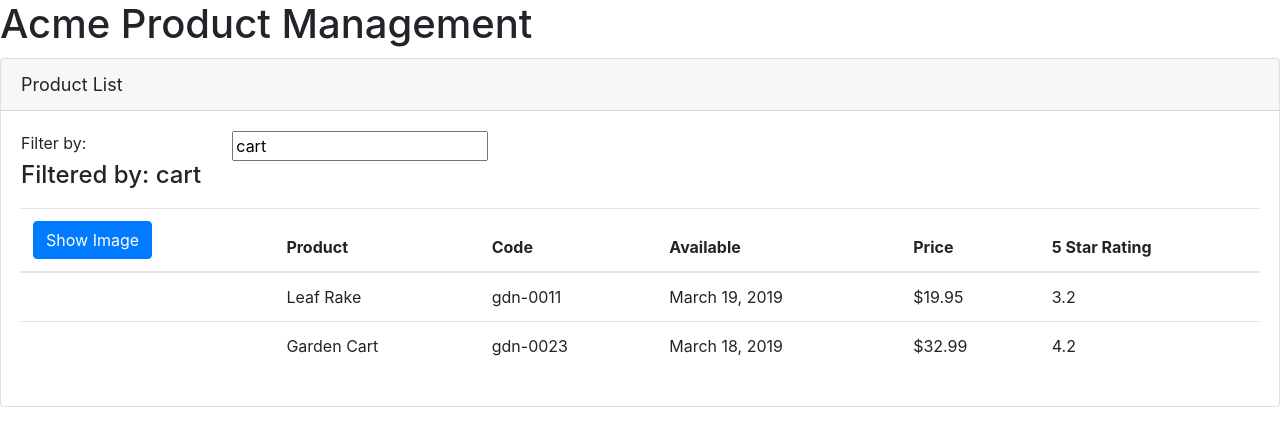
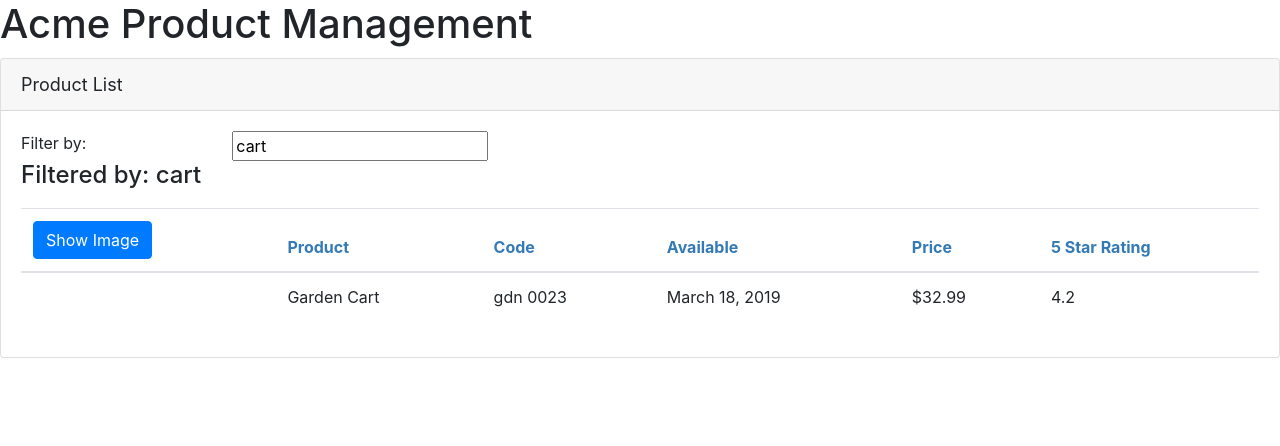
Before and after one commit to ojo88/angular-fundamentals, an Angular app: page / in a window 1280 px wide. Shown: the top 446 px of the page. Built offline with nearby package versions, Linux system fonts and the light colour scheme.

Commit message:
added filter by keyword feature. Learned about constructors, getters, setters, pipes and some css styling

```diff
--- a/src/app/app.module.ts
+++ b/src/app/app.module.ts
@@ -4,12 +4,13 @@
 
 import { AppComponent } from './app.component';
 import { ProductListComponent } from './products/product-list.component';
-
+import { ConvertToSpacesPipe } from './shared/convert-to-spaces.pipe';
 
 @NgModule({
   declarations: [
     AppComponent,
-    ProductListComponent
+    ProductListComponent,
+    ConvertToSpacesPipe
   ],
   imports: [
     BrowserModule,
--- /dev/null
+++ b/src/app/products/product-list.component.css
@@ -0,0 +1,3 @@
+thead {
+    color: #337AB7
+}
--- a/src/app/products/product-list.component.html
+++ b/src/app/products/product-list.component.html
@@ -34,7 +34,7 @@
                 </tr>
               </thead>
               <tbody>
-                <tr *ngFor= 'let product of products'>
+                <tr *ngFor= 'let product of filteredProducts'>
                   <td>
                     <img *ngIf = 'showImage'
                           [src] = 'product.imageUrl'
@@ -43,7 +43,7 @@
                           [style.margin.px] ='imageMargin'>
                   </td>
                   <td>{{product.productName}}</td>
-                  <td>{{product.productCode | lowercase }}</td>
+                  <td>{{product.productCode | lowercase | convertToSpaces: '-' }}</td>
                   <td>{{product.releaseDate}}</td>
                   <td>{{product.price | currency: 'USD':'symbol':'1.2-2'}}</td>
                   <td>{{product.starRating}}</td>
--- a/src/app/products/product-list.component.ts
+++ b/src/app/products/product-list.component.ts
@@ -1,17 +1,31 @@
-import { Component } from '@angular/core';
+import { Component, OnInit } from '@angular/core';
+import { IProduct } from './product';
 
 @Component({
     selector: 'pm-products',
-    templateUrl: './product-list.component.html'
+    templateUrl: './product-list.component.html',
+    styleUrls: ['./product-list.component.css']
 })
 
-export class ProductListComponent {
+export class ProductListComponent implements OnInit{
     pageTitle: string = 'Product List';
     imageWidth: number = 50;
     imageMargin: number = 2;
     showImage: boolean = false;
-    listFilter: string = 'cart';
-    products: any[] =[
+
+
+
+    _listFilter: string;
+    get listFilter(): string {
+        return this._listFilter;
+    }
+    set listFilter(value: string) {
+        this._listFilter = value;
+        this.filteredProducts = this.listFilter ? this.performFilter(this.listFilter) : this.products;
+    }
+
+    filteredProducts: IProduct[];
+    products: IProduct[] =[
         {
             "productId": 1,
             "productName": "Leaf Rake",
@@ -34,7 +48,20 @@
         }
     ];
 
+    constructor() {
+        this.filteredProducts = this.products;
+        this.listFilter = 'cart';
+    }
+
+    performFilter(filterBy: string): IProduct[] {
+        filterBy = filterBy.toLocaleLowerCase();
+        return this.products.filter((product: IProduct) =>
+        product.productName.toLocaleLowerCase().indexOf(filterBy) !== -1);
+    }
     toggleImage(): void {
         this.showImage = !this.showImage;
     }
+    ngOnInit(): void {
+        console.log('In OnInit');
+    }
 }
--- /dev/null
+++ b/src/app/products/product.ts
@@ -0,0 +1,10 @@
+export interface IProduct {
+    productId: number;
+    productName: string;
+    productCode: string;
+    releaseDate: string;
+    price: number;
+    description: string;
+    starRating: number;
+    imageUrl: string;
+}
--- /dev/null
+++ b/src/app/shared/convert-to-spaces.pipe.ts
@@ -0,0 +1,12 @@
+import { Pipe, PipeTransform } from '@angular/core';
+
+@Pipe({
+    name: 'convertToSpaces'
+})
+
+export class ConvertToSpacesPipe implements PipeTransform {
+    transform(value: string, character: string): string {
+        return value.replace(character, ' ');
+    }
+
+}
```
